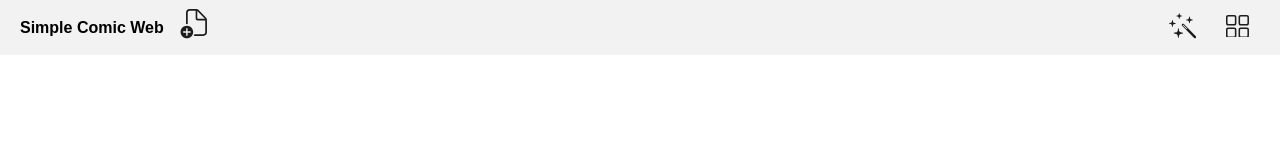
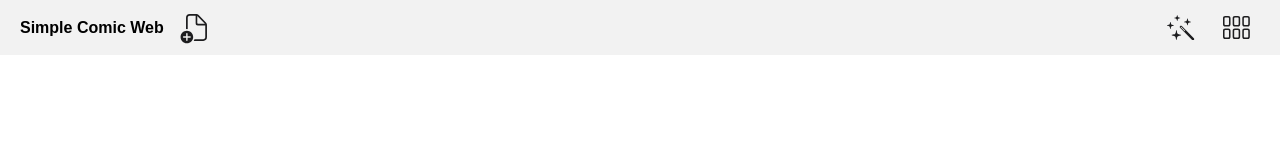
Before and after one commit to YaoweiZou/simple-comic-web, a Preact app: page / in a window 1280 px wide. Shown: the top 160 px of the page. Built offline with nearby package versions, Linux system fonts and the light colour scheme.

Commit message:
update styles

```diff
--- a/src/App.css
+++ b/src/App.css
@@ -16,7 +16,6 @@ button {
   left: 0;
   width: 100%;
   height: 100%;
-  background-color: #212121;
 }
 
 .app {
@@ -61,15 +60,13 @@ button {
   font-weight: 700;
 }
 
-.action {
+.action-button {
   display: flex;
   justify-content: center;
-  min-width: 45px;
-  height: 100%;
-  cursor: pointer;
-}
-
-.upload-button {
+  align-items: center;
+  height: 45px;
+  min-width: 36px;
+  margin: 0 5px;
   cursor: pointer;
 }
 
@@ -99,12 +96,12 @@ button {
 
 .image-wrapper.left-image {
   justify-content: flex-end;
-  cursor: url(//s1.hdslb.com/bfs/manga-static/manga-pc/static/img/arrow-left.88e752abe2.cur) 30 30, auto;
+  cursor: url(/assets/arrowtriangle.left.fill.svg) 30 30, auto;
 }
 
 .image-wrapper.right-image {
   justify-content: flex-start;
-  cursor: url(//s1.hdslb.com/bfs/manga-static/manga-pc/static/img/arrow-right.591bfd05ab.cur) 30 30, auto;
+  cursor: url(/assets/arrowtriangle.right.fill.svg) 30 30, auto;
 }
 
 .image-wrapper img {
--- a/src/App.jsx
+++ b/src/App.jsx
@@ -2,7 +2,7 @@ import JSZip from "jszip";
 import { useReducer, useState } from 'preact/hooks';
 import './App.css';
 import { IconDocBadgePlus } from "./components/icons/IconDocBadgePlus";
-import { IconSquareGrid } from "./components/icons/IconSquareGrid";
+import { IconRectangleGrid } from "./components/icons/IconRectangleGrid";
 import { IconWandAndStars } from "./components/icons/IconWandAndStars";
 import reducer from "./reducer";
 
@@ -74,11 +74,8 @@ export default function App() {
             <header className="header">
                 <div className="left">
                     <div className="info">Simple Comic Web</div>
-                    <div className="action">
-                        <label className="upload-button" htmlFor="upload-file"
-                            role="button" title="打开文件">
+                    <label className="action-button" htmlFor="upload-file" title="打开文件">
                         <IconDocBadgePlus fill="#1d1d1f" fillOpacity="0.85" />
-                        </label>
                         <input
                             id="upload-file"
                             className="upload-file"
@@ -87,22 +84,19 @@ export default function App() {
                             onChange={handleUpdateFile}
                             title="上传漫画文件"
                         />
-                    </div>
+                    </label>
                 </div>
                 <div className="right">
-                    <div className="action">
                     <button
-                            className="match-page-button"
+                        className="action-button"
                         onClick={handleMatchPage}
-                            title="在并页模式阅读时，修正跨页匹配不正确的情况。">
+                        title="调整跨页匹配，仅在双页面布局生效。"
+                    >
                         <IconWandAndStars fill="#1d1d1f" fillOpacity="0.85" />
                     </button>
-                    </div>
-                    <div className="action">
-                        <button title="缩略视图">
-                            <IconSquareGrid fill="#1d1d1f" fillOpacity="0.85" />
+                    <button className="action-button" title="缩略视图">
+                        <IconRectangleGrid fill="#1d1d1f" fillOpacity="0.85" />
                     </button>
-                    </div>
                 </div>
             </header>
             <main className="main" onWheel={handleWhell}>
--- a/src/components/icons/IconDocBadgePlus.jsx
+++ b/src/components/icons/IconDocBadgePlus.jsx
@@ -1,5 +1,6 @@
 export function IconDocBadgePlus({ ...props }) {
     return (
+        // <!--Generator: Apple Native CoreSVG 232.5-->
         <svg
             version="1.1"
             xmlns="http://www.w3.org/2000/svg"
--- /dev/null
+++ b/src/components/icons/IconRectangleGrid.jsx
@@ -0,0 +1,23 @@
+export function IconRectangleGrid({ ...props }) {
+    return (
+        // <!--Generator: Apple Native CoreSVG 232.5-->
+        <svg
+            version="1.1"
+            xmlns="http://www.w3.org/2000/svg"
+            xmlnsXlink="http://www.w3.org/1999/xlink"
+            width="27.1777"
+            height="22.9785"
+            {...props}
+        >
+            <g>
+                <rect height="22.9785" opacity="0" width="27.1777" x="0" y="0" />
+                <path d="M21.543 22.9785L24.5801 22.9785C26.0645 22.9785 26.8164 22.2559 26.8164 20.7031L26.8164 14.8535C26.8164 13.3008 26.0645 12.5684 24.5801 12.5684L21.543 12.5684C20.0586 12.5684 19.3066 13.3008 19.3066 14.8535L19.3066 20.7031C19.3066 22.2559 20.0586 22.9785 21.543 22.9785ZM21.5723 21.4453C21.0645 21.4453 20.8398 21.2109 20.8398 20.6934L20.8398 14.8633C20.8398 14.3457 21.0645 14.1016 21.5723 14.1016L24.541 14.1016C25.0586 14.1016 25.2832 14.3457 25.2832 14.8633L25.2832 20.6934C25.2832 21.2109 25.0586 21.4453 24.541 21.4453Z" />
+                <path d="M11.8945 22.9785L14.9219 22.9785C16.4062 22.9785 17.168 22.2559 17.168 20.7031L17.168 14.8535C17.168 13.3008 16.4062 12.5684 14.9219 12.5684L11.8945 12.5684C10.4102 12.5684 9.64844 13.3008 9.64844 14.8535L9.64844 20.7031C9.64844 22.2559 10.4102 22.9785 11.8945 22.9785ZM11.9238 21.4453C11.416 21.4453 11.1816 21.2109 11.1816 20.6934L11.1816 14.8633C11.1816 14.3457 11.416 14.1016 11.9238 14.1016L14.9023 14.1016C15.4004 14.1016 15.6348 14.3457 15.6348 14.8633L15.6348 20.6934C15.6348 21.2109 15.4004 21.4453 14.9023 21.4453Z" />
+                <path d="M2.24609 22.9785L5.27344 22.9785C6.75781 22.9785 7.50977 22.2559 7.50977 20.7031L7.50977 14.8535C7.50977 13.3008 6.75781 12.5684 5.27344 12.5684L2.24609 12.5684C0.761719 12.5684 0 13.3008 0 14.8535L0 20.7031C0 22.2559 0.761719 22.9785 2.24609 22.9785ZM2.26562 21.4453C1.76758 21.4453 1.5332 21.2109 1.5332 20.6934L1.5332 14.8633C1.5332 14.3457 1.76758 14.1016 2.26562 14.1016L5.23438 14.1016C5.74219 14.1016 5.97656 14.3457 5.97656 14.8633L5.97656 20.6934C5.97656 21.2109 5.74219 21.4453 5.23438 21.4453Z" />
+                <path d="M21.543 10.4297L24.5801 10.4297C26.0645 10.4297 26.8164 9.70703 26.8164 8.1543L26.8164 2.30469C26.8164 0.751953 26.0645 0.0292969 24.5801 0.0292969L21.543 0.0292969C20.0586 0.0292969 19.3066 0.751953 19.3066 2.30469L19.3066 8.1543C19.3066 9.70703 20.0586 10.4297 21.543 10.4297ZM21.5723 8.90625C21.0645 8.90625 20.8398 8.66211 20.8398 8.13477L20.8398 2.31445C20.8398 1.79688 21.0645 1.5625 21.5723 1.5625L24.541 1.5625C25.0586 1.5625 25.2832 1.79688 25.2832 2.31445L25.2832 8.13477C25.2832 8.66211 25.0586 8.90625 24.541 8.90625Z" />
+                <path d="M11.8945 10.4297L14.9219 10.4297C16.4062 10.4297 17.168 9.70703 17.168 8.1543L17.168 2.30469C17.168 0.751953 16.4062 0.0292969 14.9219 0.0292969L11.8945 0.0292969C10.4102 0.0292969 9.64844 0.751953 9.64844 2.30469L9.64844 8.1543C9.64844 9.70703 10.4102 10.4297 11.8945 10.4297ZM11.9238 8.90625C11.416 8.90625 11.1816 8.66211 11.1816 8.13477L11.1816 2.31445C11.1816 1.79688 11.416 1.5625 11.9238 1.5625L14.9023 1.5625C15.4004 1.5625 15.6348 1.79688 15.6348 2.31445L15.6348 8.13477C15.6348 8.66211 15.4004 8.90625 14.9023 8.90625Z" />
+                <path d="M2.24609 10.4297L5.27344 10.4297C6.75781 10.4297 7.50977 9.70703 7.50977 8.1543L7.50977 2.30469C7.50977 0.751953 6.75781 0.0292969 5.27344 0.0292969L2.24609 0.0292969C0.761719 0.0292969 0 0.751953 0 2.30469L0 8.1543C0 9.70703 0.761719 10.4297 2.24609 10.4297ZM2.26562 8.90625C1.76758 8.90625 1.5332 8.66211 1.5332 8.13477L1.5332 2.31445C1.5332 1.79688 1.76758 1.5625 2.26562 1.5625L5.23438 1.5625C5.74219 1.5625 5.97656 1.79688 5.97656 2.31445L5.97656 8.13477C5.97656 8.66211 5.74219 8.90625 5.23438 8.90625Z" />
+            </g>
+        </svg>
+    );
+}
--- a/src/components/icons/IconSquareGrid.jsx
+++ /dev/null
@@ -1,20 +0,0 @@
-export function IconSquareGrid({ ...props }) {
-    return (
-        <svg
-            version="1.1"
-            xmlns="http://www.w3.org/2000/svg"
-            xmlnsXlink="http://www.w3.org/1999/xlink"
-            width="23.3203"
-            height="22.9785"
-            {...props}
-        >
-            <g>
-                <rect height="22.9785" opacity="0" width="23.3203" x="0" y="0" />
-                <path d="M14.7949 22.9785L20.7129 22.9785C22.1973 22.9785 22.959 22.2559 22.959 20.7031L22.959 14.8535C22.959 13.3008 22.1973 12.5684 20.7129 12.5684L14.7949 12.5684C13.3008 12.5684 12.5488 13.3008 12.5488 14.8535L12.5488 20.7031C12.5488 22.2559 13.3008 22.9785 14.7949 22.9785ZM14.8242 21.4453C14.3066 21.4453 14.082 21.2109 14.082 20.6934L14.082 14.8633C14.082 14.3457 14.3066 14.1016 14.8242 14.1016L20.6934 14.1016C21.1914 14.1016 21.4258 14.3457 21.4258 14.8633L21.4258 20.6934C21.4258 21.2109 21.1914 21.4453 20.6934 21.4453Z" />
-                <path d="M2.24609 22.9785L8.16406 22.9785C9.64844 22.9785 10.4102 22.2559 10.4102 20.7031L10.4102 14.8535C10.4102 13.3008 9.64844 12.5684 8.16406 12.5684L2.24609 12.5684C0.761719 12.5684 0 13.3008 0 14.8535L0 20.7031C0 22.2559 0.761719 22.9785 2.24609 22.9785ZM2.26562 21.4453C1.76758 21.4453 1.5332 21.2109 1.5332 20.6934L1.5332 14.8633C1.5332 14.3457 1.76758 14.1016 2.26562 14.1016L8.13477 14.1016C8.63281 14.1016 8.87695 14.3457 8.87695 14.8633L8.87695 20.6934C8.87695 21.2109 8.63281 21.4453 8.13477 21.4453Z" />
-                <path d="M14.7949 10.4297L20.7129 10.4297C22.1973 10.4297 22.959 9.70703 22.959 8.1543L22.959 2.30469C22.959 0.751953 22.1973 0.0292969 20.7129 0.0292969L14.7949 0.0292969C13.3008 0.0292969 12.5488 0.751953 12.5488 2.30469L12.5488 8.1543C12.5488 9.70703 13.3008 10.4297 14.7949 10.4297ZM14.8242 8.90625C14.3066 8.90625 14.082 8.66211 14.082 8.13477L14.082 2.31445C14.082 1.79688 14.3066 1.5625 14.8242 1.5625L20.6934 1.5625C21.1914 1.5625 21.4258 1.79688 21.4258 2.31445L21.4258 8.13477C21.4258 8.66211 21.1914 8.90625 20.6934 8.90625Z" />
-                <path d="M2.24609 10.4297L8.16406 10.4297C9.64844 10.4297 10.4102 9.70703 10.4102 8.1543L10.4102 2.30469C10.4102 0.751953 9.64844 0.0292969 8.16406 0.0292969L2.24609 0.0292969C0.761719 0.0292969 0 0.751953 0 2.30469L0 8.1543C0 9.70703 0.761719 10.4297 2.24609 10.4297ZM2.26562 8.90625C1.76758 8.90625 1.5332 8.66211 1.5332 8.13477L1.5332 2.31445C1.5332 1.79688 1.76758 1.5625 2.26562 1.5625L8.13477 1.5625C8.63281 1.5625 8.87695 1.79688 8.87695 2.31445L8.87695 8.13477C8.87695 8.66211 8.63281 8.90625 8.13477 8.90625Z" />
-            </g>
-        </svg>
-    );
-}
--- a/src/components/icons/IconWandAndStars.jsx
+++ b/src/components/icons/IconWandAndStars.jsx
@@ -1,5 +1,6 @@
 export function IconWandAndStars({ ...props }) {
     return (
+        // <!--Generator: Apple Native CoreSVG 232.5-->
         <svg
             version="1.1"
             xmlns="http://www.w3.org/2000/svg"
```
Also changed, not shown: public/assets/arrowtriangle.left.fill.svg (added), public/assets/arrowtriangle.right.fill.svg (added). Lines whose indentation alone changed are shown as unchanged.
